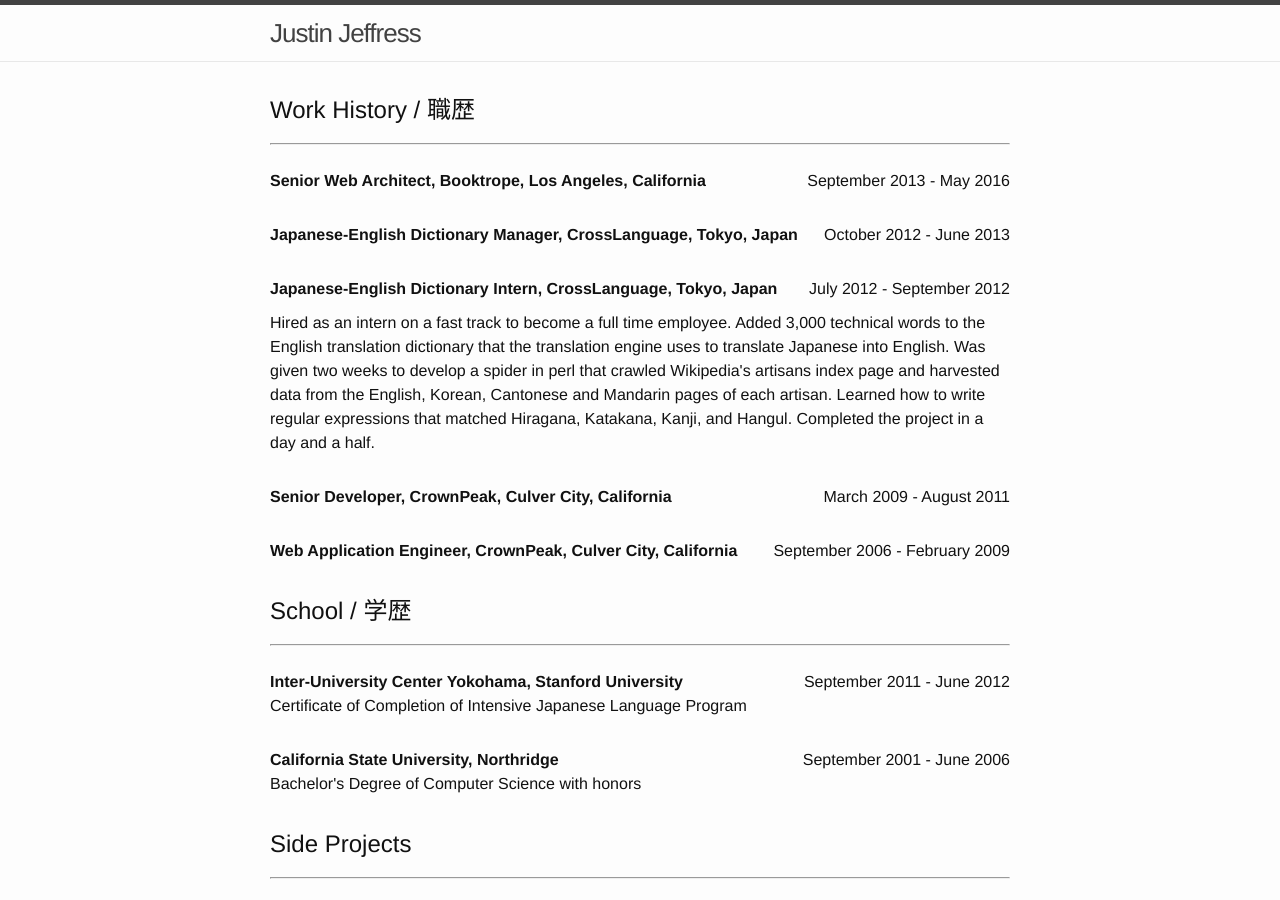
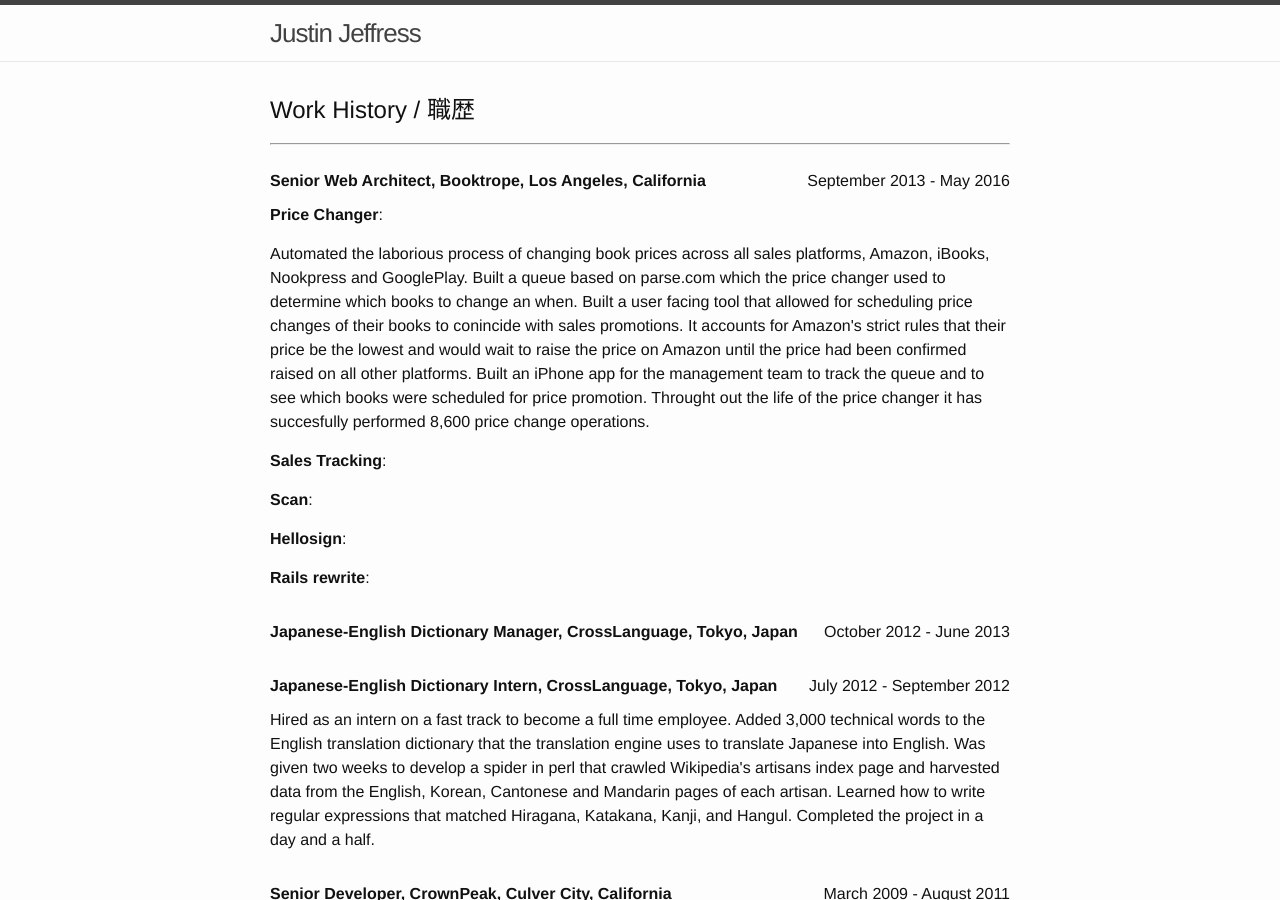
Before and after one commit to SleepyDeveloper/sleepydeveloper.github.io, a Jekyll site: the page built from index.html, in a window 1280 px wide and 900 px high. Built offline with Jekyll 4.4.1, drawn with Linux system fonts in a browser that asks for light colours.

Commit message:
added Booktrope price changer
Signed-off-by: sleepydeveloper <sleepydeveloper@gmail.com>

```diff
--- a/index.html
+++ b/index.html
@@ -11,6 +11,34 @@
       <strong>Senior Web Architect, Booktrope, Los Angeles, California</strong>
       <div class="work-dates">September 2013 - May 2016</div>
       <div class="work-description">
+        <h4><strong>Price Changer</strong>:</h4>
+        <p>
+          Automated the laborious process of changing book prices across all
+          sales platforms, Amazon, iBooks, Nookpress and GooglePlay. Built a queue
+          based on parse.com which the price changer used to determine which books
+          to change an when. Built a user facing tool that allowed for scheduling
+          price changes of their books to conincide with sales promotions. It
+          accounts for Amazon's strict rules that their price be the lowest and
+          would wait to raise the price on Amazon until the price had been confirmed
+          raised on all other platforms. Built an iPhone app for the management
+          team to track the queue and to see which books were scheduled for
+          price promotion. Throught out the life of the price changer it has
+          succesfully performed 8,600 price change operations.
+        </p>
+        <h4><strong>Sales Tracking</strong>:</h4>
+        <p>
+
+        </p>
+        <h4><strong>Scan</strong>:</h4>
+        <p>
+        </p>
+        <h4><strong>Hellosign</strong>:</h4>
+        <p>
+        </p>
+        <h4><strong>Rails rewrite</strong>:</h4>
+        <p>
+
+        </p>
       </div>
     </li>
     <li>
```
